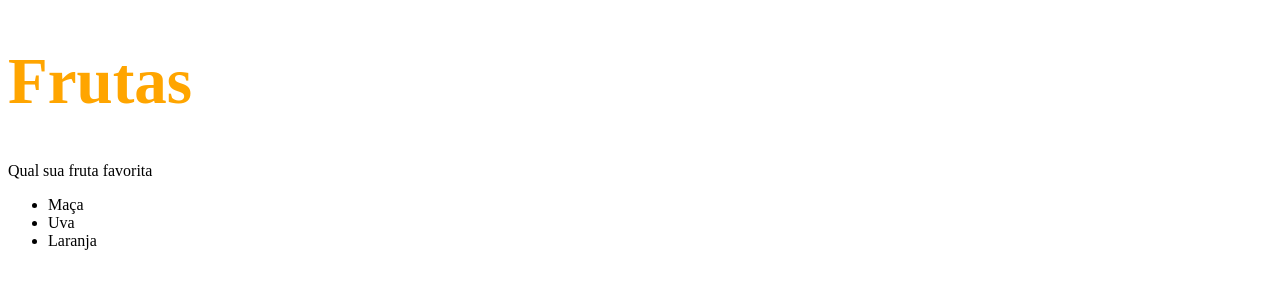
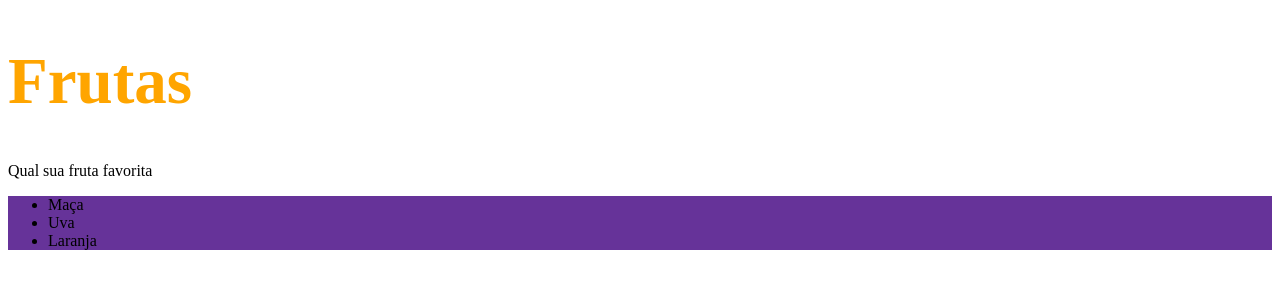
Before and after one commit to jaelsonfreitas/exercicios_tybe, a plain HTML site: page secao_2/dia_02_primeiros_passos_em_css/parafixar1.html in a window 1280 px wide. Drawn offline with Linux system fonts and the light colour scheme.

Commit message:
Modificando cor de fundo lista ol.

```diff
--- a/secao_2/dia_02_primeiros_passos_em_css/parafixar1.html
+++ b/secao_2/dia_02_primeiros_passos_em_css/parafixar1.html
@@ -9,6 +9,9 @@
         h1{
             font-size: 65px;
             color: orange;
+        }
+        ul{
+            background-color: rebeccapurple;
         }
     </style>
 </head>
```
